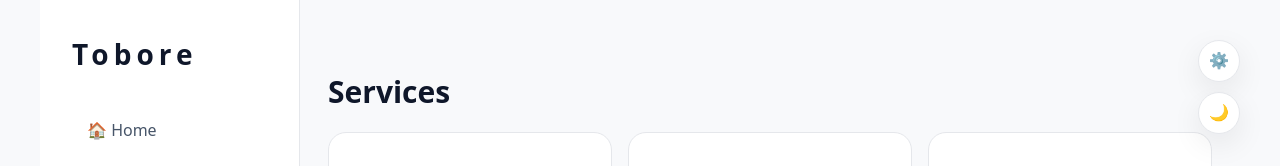
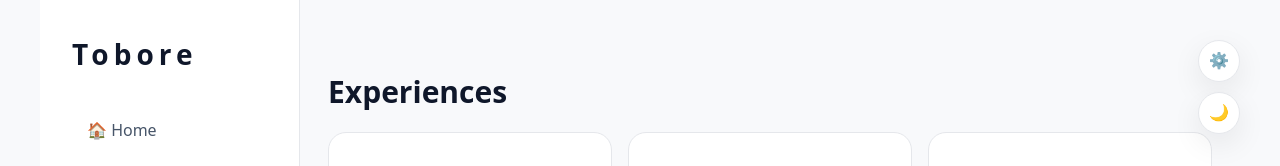
Before and after one commit to Tobore42/portfolio, a plain HTML site: page index.html in a window 1280 px wide. Both pictures are taken after a click on the link "💼 Experiences". Shown: the top 166 px of the page. Drawn offline with Linux system fonts and the light colour scheme.

Commit message:
changed subtitle

```diff
--- a/index.html
+++ b/index.html
@@ -254,7 +254,7 @@
         <!-- EXPERIENCES -->
         <section id="experiences" class="page">
           <div>
-            <h2 style="font-size:30px;margin:0 0 10px">Services</h2>
+            <h2 style="font-size:30px;margin:0 0 10px">Experiences</h2>
             <div class="grid-3" style="margin-top:16px">
               <div class="card"><h3>Threat Analysis</h3><p class="muted">Hunting, triage, and reporting using SIEM data, detections, and intel feeds.</p></div>
               <div class="card"><h3>Cloud & Network Security</h3><p class="muted">Hardening, IAM reviews, VPC rules, and secure baselines.</p></div>
```
